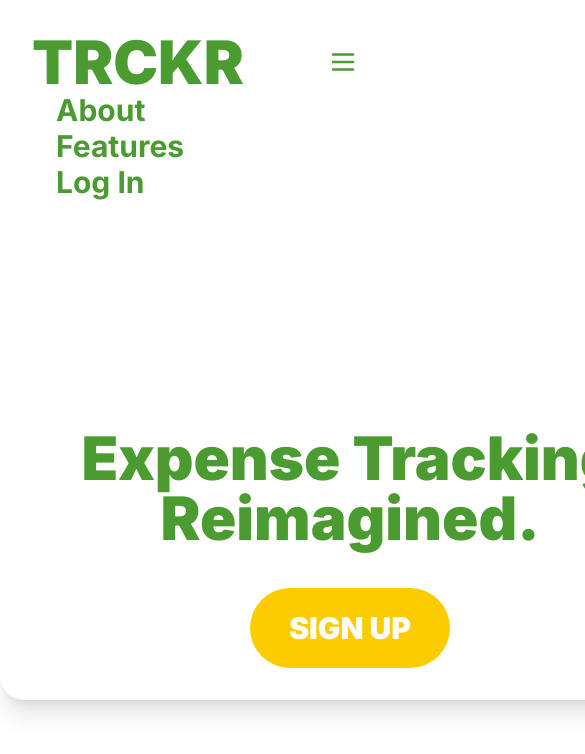
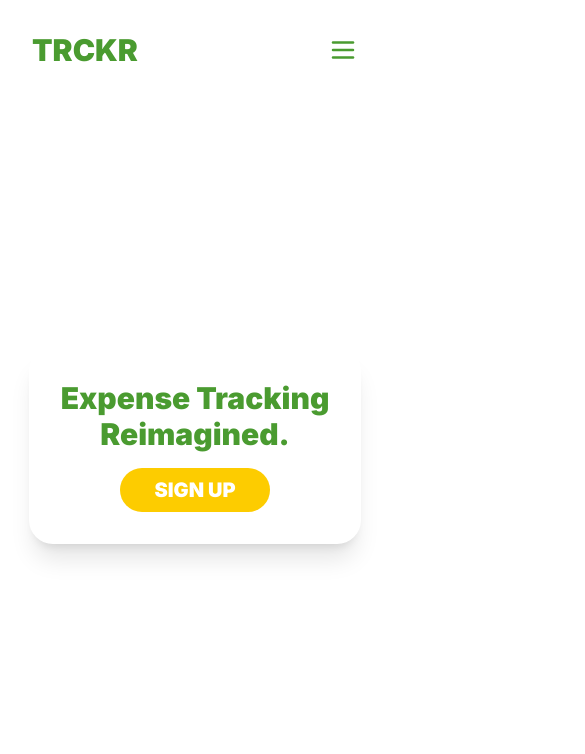
Before and after one commit to energized36/1800_202410_DTC08, a plain HTML site: page index.html in a window 390 px wide. Shown: the top 754 px of the page, 585 px wide, since content can reach past the window. Drawn offline with nearby package versions, Linux system fonts and the light colour scheme.

Commit message:
Fix card sizing in mobile view

```diff
--- a/index.html
+++ b/index.html
@@ -47,22 +47,22 @@
 
     <nav class="flex flex-col justify-between p-8 md:flex-row">
         <div class="my-auto flex row justify-between">
-            <p class="text-6xl font-black font-inter my-auto text-green-main">TRCKR</p>
+            <p class="text-3xl md:text-6xl font-black font-inter my-auto text-green-main">TRCKR</p>
             <img class="visible color-green-main md:collapse"  src="images\burger-menu-svgrepo-com.svg" id="Hamburger">
         </div>
-        <div class="my-auto flex flex-col md:flex-row md:justify-end" id="dropdown">
-            <a href="#" class="text-3xl font-inter text-green-main font-bold ml-6">About</a>
-            <a href="#" class="text-3xl font-inter text-green-main font-bold ml-6">Features</a>
-            <a href="#" class="text-3xl font-inter text-green-main font-bold ml-6 md:collapse">Log In</a>
-            <button href="#" class="bg-green-main hover:bg-green-sub text-white font-inter text-3xl font-black w-32 p-2 ml-6 rounded-full collapse md:visible">LOG IN</button>
+        <div class="collapse my-auto flex flex-col md:flex-row md:justify-end md:visible" id="dropdown">
+            <a href="#" class="inline-block align-middle text-3xl font-inter text-green-main font-bold ml-6">About</a>
+            <a href="#" class="inline-block align-middle text-3xl font-inter text-green-main font-bold ml-6">Features</a>
+            <a href="#" class="inline-block align-middle text-3xl font-inter text-green-main font-bold ml-6 w-20 h-10 md:collapse">Log In</a>
+            <button href="#" class="bg-green-main hover:bg-green-sub text-white font-inter font-black w-32 rounded-full ml-6">LOG IN</button>
         </div>
     </nav>
 
-    <main class="flex flex-col justify-center">
-        <div class="flex flex-col justify-center w-[700px] mx-auto mt-28 p-8 rounded-3xl shadow-xl">
-            <p class="text-6xl font-black font-inter my-auto text-green-main text-center">Expense Tracking</p>
-            <p class="text-6xl font-black font-inter my-auto text-green-main text-center ">Reimagined.</p>
-            <button class="bg-gold-main hover:bg-gold-sub text-white font-inter text-3xl font-black rounded-full w-[200px] h-20 mt-10 mx-auto">SIGN UP</button>
+    <main class="flex flex-col">
+        <div class="flex flex-col justify-center md:w-[700px] mx-auto mt-28 p-8 rounded-3xl shadow-xl">
+            <p class="text-3xl font-black font-inter my-auto text-green-main text-center md:text-6xl">Expense Tracking</p>
+            <p class="text-3xl font-black font-inter my-auto text-green-main text-center  md:text-6xl">Reimagined.</p>
+            <button class="bg-gold-main font-inter text-xl text-white font-black rounded-full w-[150px] mt-4 mx-auto p-2 md:w-[200px] md:text-4xl md:p-4">SIGN UP</button>
         </div>
     </main>
 
```
